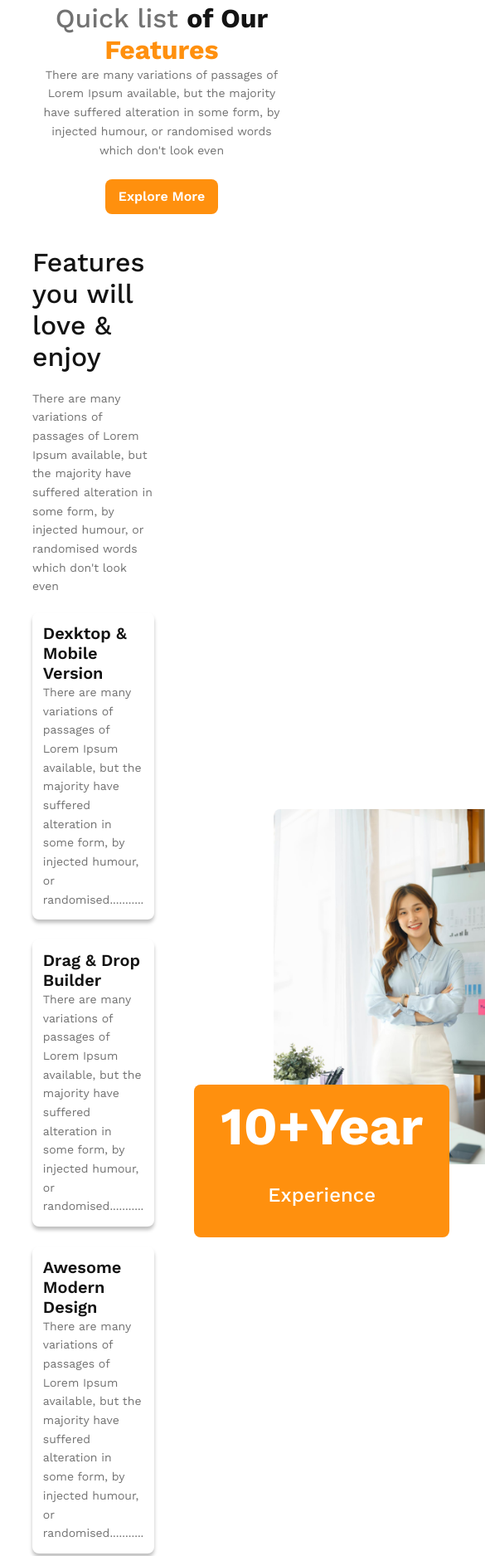
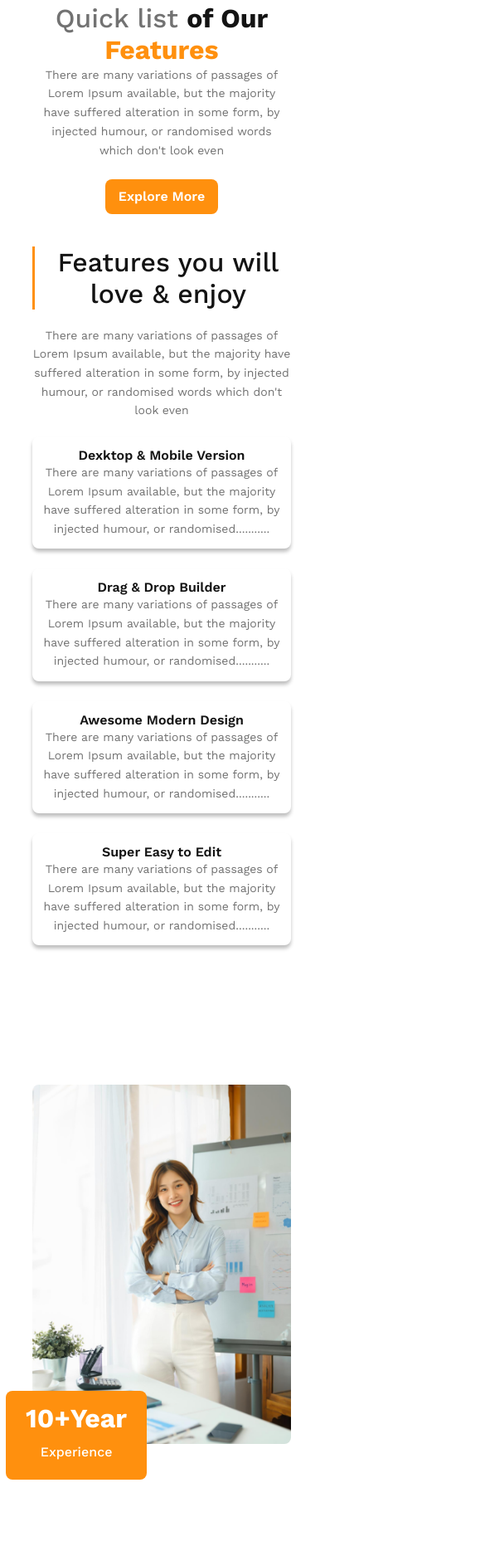
Before and after one commit to mamun-coderman/g3-architects, a plain HTML site: page index.html in a window 390 px wide. Shown: the part 926-2801 px from the top of the page at 83% size, 585 px wide, since content can reach past the window. Drawn offline with nearby package versions, Linux system fonts and the light colour scheme.

Commit message:
features part and some fact part responsive for mobile added

```diff
--- a/css/style.css
+++ b/css/style.css
@@ -259,7 +259,7 @@ body{
     padding: 5% 10%;
 }
 
-#border-design{
+.border-design{
   border-left: 5px solid #ff900e;
   padding-left: 1.25rem;
 }
@@ -323,9 +323,38 @@ body{
 
 /* features for desktop done and responsive for mobile starts here */
 
+@media screen and (max-width: 768px){
+  .feature-enjoyable{
+    flex-direction: column;
+    text-align: center;
+  }
 
+  .border-design{
+    border-left: 3px solid #ff900e;
+    padding-left: 0.8rem;
+}
 
-/* some facts for desktop starts here
+.heading-third{
+  font-size: 1rem;
+}
+
+.experience-button{
+  padding: 1rem 1.5rem;
+  font-size: 2rem;
+  align-self: flex-start;
+  left: -2rem;
+  top: -4rem;
+}
+
+.text-experience{
+  font-size: 1rem;
+}
+
+}
+
+/* features part responsive for mobile ends */
+
+/* some facts for desktop starts here */
 
 .some-facts-part{
   padding: 5% 10%;
@@ -346,7 +375,24 @@ body{
   align-items: center;
 }
 
-/* some facts ends and sponsor part starts
+/* some facts for desktop ends and responsive for mobile starts */
+
+@media screen and (max-width: 768px){
+  .some-facts-part{
+    text-align: center;
+}
+
+.fact-card-container{
+  display: grid;
+  grid-template-columns: repeat(2, 1fr);
+  gap: 1rem;
+}
+
+}
+
+/* some fact part responsive for mobile ends */
+
+/* sponsor part for desktop starts  */
 
 .sponsor-part{
   padding: 5% 10%;
--- a/index.html
+++ b/index.html
@@ -59,7 +59,7 @@
 
         <section class="feature-enjoyable display-flex">
             <div class="feature-content">
-                <h2 id="down-space" id="border-design" class="secondary-heading color-primary">Features you will love & enjoy</h2>
+                <h2 id="down-space"  class="secondary-heading color-primary border-design">Features you will love & enjoy</h2>
                 <p id="down-space" class="text-common">There are many variations of passages of Lorem Ipsum available, but the majority have suffered alteration in some form, by injected humour, or randomised words which don't look even</p>
                 <div class="feature-cards">
                     <h3 class="heading-third color-primary">Dexktop & Mobile Version</h3>
```
